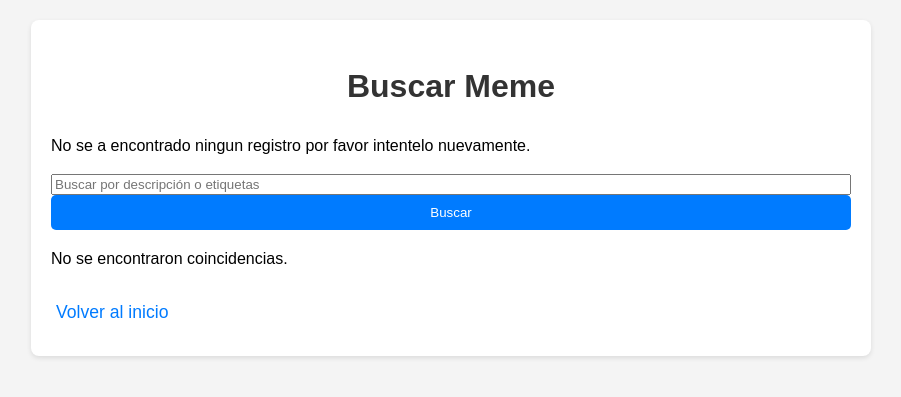
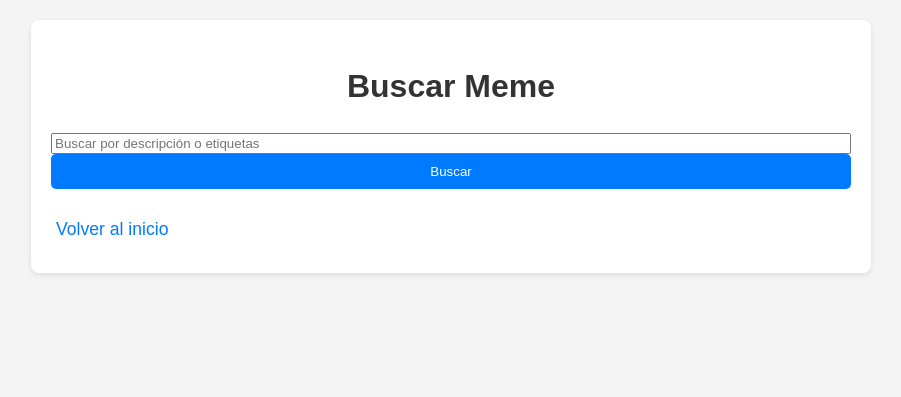
Before and after one commit to Akilexz/proyecto_aws, a Flask app: page /search in a window 1280 px wide. Shown: the top 397 px of the page, without its empty margins (189-1090 px from the left). Run offline with Flask 3, Linux system fonts and the light colour scheme.

Commit message:
quito mensage de error

```diff
--- a/app.py
+++ b/app.py
@@ -116,8 +116,6 @@ def search():
         results = execute_query(query, (f"%{keyword}%", f"%{keyword}%"), fetch=True)
 
         return render_template("search.html", results=results)
-
-    flash("No se a encontrado ningun registro por favor intentelo nuevamente.", "error")
     return render_template("search.html", results=[])
 
 # Página de detalles del meme
--- a/templates/search.html
+++ b/templates/search.html
@@ -9,25 +9,12 @@
 <body>
     <div class="container">
         <h1 class="title">Buscar Meme</h1>
-
-        <!-- Mostrar mensajes flash -->
-        {% with messages = get_flashed_messages(with_categories=true) %}
-        {% if messages %}
-        <div class="flash-messages">
-            {% for category, message in messages %}
-            <p class="flash-message {{ category }}">{{ message }}</p>
-            {% endfor %}
-        </div>
-        {% endif %}
-        {% endwith %}
-
         <form method="post" class="search-form">
             <input type="text" name="keyword" placeholder="Buscar por descripción o etiquetas" class="search-input">
             <button type="submit" class="search-button">Buscar</button>
         </form>
 
         <div class="search-results">
-            {% if results %}
                 <ul>
                     {% for result in results %}
                     <li class="search-item">
@@ -35,9 +22,6 @@
                     </li>
                     {% endfor %}
                 </ul>
-            {% else %}
-                <p class="no-results-message">No se encontraron coincidencias.</p>
-            {% endif %}
         </div>
 
         <a href="/" class="back-link">Volver al inicio</a>
```
